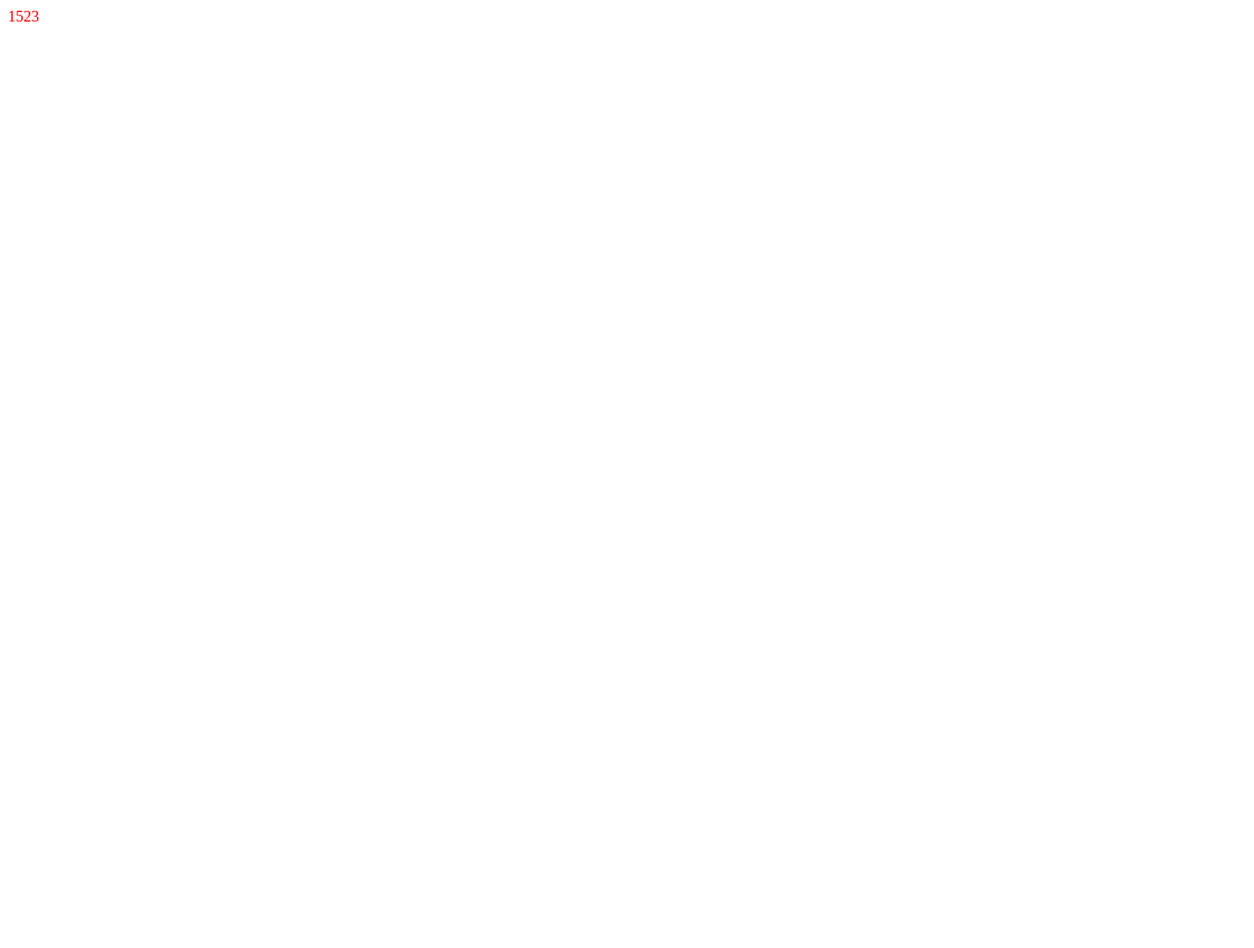
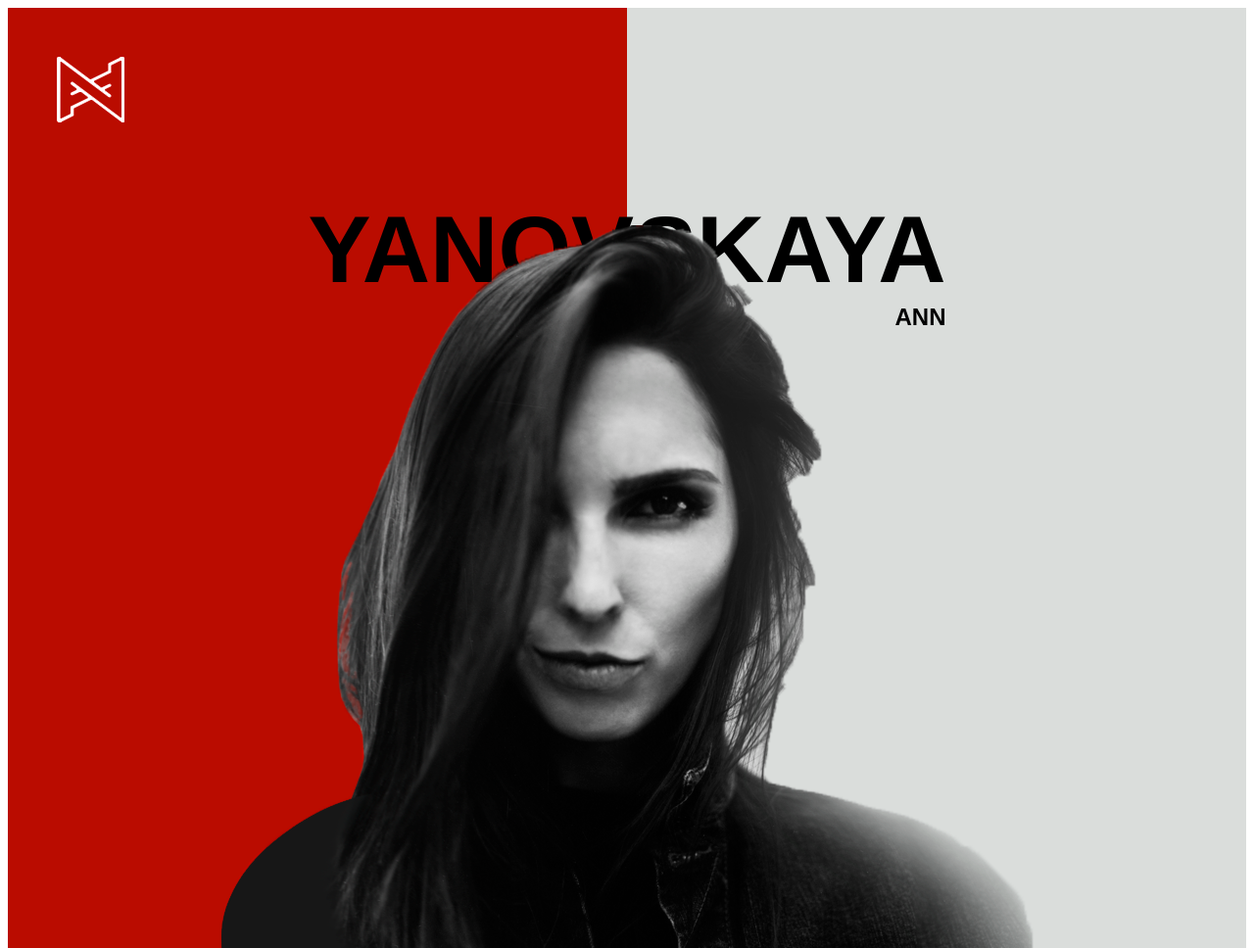
Before and after one commit to zeone/DesignerSite, a plain HTML site: page Index.html in a window 1280 px wide. Shown: the top 968 px of the page at 98% size. Before the commit the page ends 800 px from the top, so only its background shows below. Drawn offline with Linux system fonts and the light colour scheme.

Commit message:
Work on first page

```diff
--- a/Index.html
+++ b/Index.html
@@ -1,12 +1,35 @@
 <!DOCTYPE html>
 <html>
+
 <head>
     <meta charset="utf-8" />
     <link href='./styles.css' rel='stylesheet'>
     <script charset="utf-8" src="./index.js"></script>
     <title>Аня Яновская</title>
 </head>
+
 <body>
-1523
+    <div id="meow">
+        <div class="logo">
+            <img src="./Images/logo.png" alt="Logo">
+        </div>
+        <div class="meowBkg">
+            <div class="redBkg halfBlock"></div>
+            <div class="greyBkg halfBlock"></div>
+            <div id="name">
+                <div>
+                    YANOVSKAYA
+                    <span>ANN</span>
+                </div>
+            </div>
+            <div id="meowPic">
+                <div class="pic1"></div>
+        </div>
+
+    </div>
+    <div id="about">
+
+    </div>
 </body>
+
 </html>
--- a/index.js
+++ b/index.js
@@ -0,0 +1 @@
+console.log("hello word1")
--- a/styles.css
+++ b/styles.css
@@ -1,3 +1,100 @@
-body{
-    color:red;
+body {
+    font: 1.2em "Fira Sans", sans-serif;
 }
+
+.redBkg {
+    background-color: #ba0c00;
+}
+
+.greyBkg {
+    background-color: #dadddb;
+}
+
+.leftPosition {
+    position: absolute;
+    left: 0;
+}
+
+.rightPosition {
+    position: absolute;
+    left: 50%;
+}
+
+.halfBlock {
+    height: 100%;
+    width: 50%;
+}
+
+.logo {
+    position: absolute;
+    z-index: 100;
+    top: 50px;
+    left: 50px;
+}
+
+#meow {
+    height: 960px;
+    width: 100%;
+    position: relative;
+}
+
+.meowBkg {
+    position: relative;
+    display: flex;
+    height: 100%;
+}
+
+
+
+.greyBlock {
+
+    height: 100%;
+    width: 50%;
+}
+
+/* First page */
+#name {
+    top: 20%;
+    font-size: 5em;
+    font-weight: 600;
+    width: 100%;
+    text-align: center;
+    position: absolute
+}
+
+#name div {
+    display: inline-block;
+}
+
+#name span {
+    display: block;
+    text-align: right;
+    font-size: 0.25em;
+    font-weight: 600;
+}
+
+#meowPic {
+
+    width: 100%;
+    position: absolute;
+    bottom: 0;
+}
+
+.pic1 {
+    height: 738px;
+    width: 830px;
+    margin: auto;
+    background-attachment: fixed;
+    background-repeat: no-repeat;
+    /* background:linear-gradient(120Deg, transparent, #dadddb),
+        url("./Images/pict1.png") no-repeat; */
+    background: url("./Images/pict1.png") no-repeat;
+    bottom: 0;
+}
+
+/* secondPage */
+#about {
+    height: 960px;
+    width: 100%;
+    position: relative;
+}
```
Also changed, not shown: Images/logo.png (added), Images/pict1.png (added), references/logo.png (added), references/meow copy 2.png (added), references/meow copy 3.png (added), references/meow copy 4.png (added), references/meow copy.png (added), references/meow.png (added), references/photo_2019-08-05_14-43-58.jpg (deleted), references/photo_2019-08-05_14-44-03.jpg (deleted), references/photo_2019-08-05_14-44-10.jpg (deleted), references/photo_2019-08-05_14-44-19.jpg (deleted), references/photo_2019-08-05_14-44-59.jpg (deleted), references/pict1.png (added), 1 other file.
